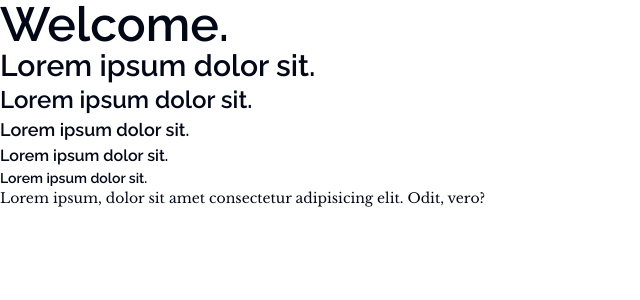
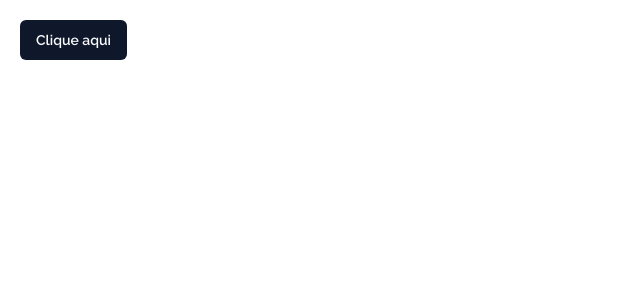
Before and after one commit to Elise-16-medeiros/Website-Ecommerce, a Next.js app in the folder my-app/: page / in a window 1280 px wide. Shown: the top 300 px of the page, without its empty margins (0-640 px from the left). Built offline with nearby package versions, Linux system fonts and the light colour scheme.

Commit message:
feat: installation clerk authentication

```diff
--- /dev/null
+++ b/my-app/app/(auth)/(routes)/sign-in/[[...sign-in]]/page.tsx
@@ -0,0 +1,5 @@
+import { SignIn } from "@clerk/nextjs";
+
+export default function Page() {
+  return <SignIn />;
+}
--- /dev/null
+++ b/my-app/app/(auth)/(routes)/sign-up/[[...sign-up]]/page.tsx
@@ -0,0 +1,5 @@
+import { SignUp } from "@clerk/nextjs";
+
+export default function Page() {
+  return <SignUp />;
+}
--- /dev/null
+++ b/my-app/app/(auth)/layout.tsx
@@ -0,0 +1,11 @@
+export default function AuthLayout({
+  children,
+}: {
+  children: React.ReactNode;
+}) {
+  return (
+    <div className="flex items-center justify-center h-full w-full">
+      {children}
+    </div>
+  );
+}
--- /dev/null
+++ b/my-app/app/(root)/page.tsx
@@ -0,0 +1,11 @@
+import { Button } from "@/components/ui/button";
+
+export default function Home() {
+  return (
+    <main>
+      <div className="p-5">
+        <Button>Clique aqui</Button>
+      </div>
+    </main>
+  );
+}
--- a/my-app/app/globals.css
+++ b/my-app/app/globals.css
@@ -71,10 +71,10 @@
     @apply border-border;
   }
   html {
-		font-family: var(--font-libreBaskerville-body);
+    font-family: var(--font-libreBaskerville-body) @apply h-full;
   }
   body {
-		@apply bg-background text-foreground text-sm;
+    @apply bg-background text-foreground text-sm h-full;
   }
   h1,
   h2,
@@ -102,4 +102,8 @@
   h6 {
     @apply text-sm;
   }
+
+  button {
+    font-family: var(--font-raleway-title);
   }
+}
--- a/my-app/app/layout.tsx
+++ b/my-app/app/layout.tsx
@@ -1,5 +1,6 @@
 import type { Metadata } from "next";
 import { Raleway, Libre_Baskerville } from "next/font/google";
+import { ClerkProvider } from "@clerk/nextjs";
 import "./globals.css";
 
 const ralaway = Raleway({
@@ -27,12 +28,14 @@ export default function RootLayout({
   children: React.ReactNode;
 }>) {
   return (
+    <ClerkProvider>
       <html
         lang="pt-br"
         className={`${ralaway.variable} ${libre_baskerville.variable}`}
       >
         <body>{children}</body>
       </html>
+    </ClerkProvider>
   );
 }
 
--- a/my-app/app/page.tsx
+++ /dev/null
@@ -1,17 +0,0 @@
-import Image from "next/image";
-
-export default function Home() {
-	return (
-		<main>
-			<h1>Welcome.</h1>
-			<h2>Lorem ipsum dolor sit.</h2>
-			<h3>Lorem ipsum dolor sit.</h3>
-			<h4>Lorem ipsum dolor sit.</h4>
-			<h5>Lorem ipsum dolor sit.</h5>
-			<h6>Lorem ipsum dolor sit.</h6>
-			<p>
-				Lorem ipsum, dolor sit amet consectetur adipisicing elit. Odit, vero?
-			</p>
-		</main>
-	);
-}
--- /dev/null
+++ b/my-app/components/ui/button.tsx
@@ -0,0 +1,56 @@
+import * as React from "react";
+import { Slot } from "@radix-ui/react-slot";
+import { cva, type VariantProps } from "class-variance-authority";
+
+import { cn } from "@/lib/utils";
+
+const buttonVariants = cva(
+  "inline-flex items-center justify-center whitespace-nowrap rounded-md text-sm font-medium ring-offset-background transition-colors focus-visible:outline-none focus-visible:ring-2 focus-visible:ring-ring focus-visible:ring-offset-2 disabled:pointer-events-none disabled:opacity-50",
+  {
+    variants: {
+      variant: {
+        default: "bg-primary text-primary-foreground hover:bg-primary/90",
+        destructive:
+          "bg-destructive text-destructive-foreground hover:bg-destructive/90",
+        outline:
+          "border border-input bg-background hover:bg-accent hover:text-accent-foreground",
+        secondary:
+          "bg-secondary text-secondary-foreground hover:bg-secondary/80",
+        ghost: "hover:bg-accent hover:text-accent-foreground",
+        link: "text-primary underline-offset-4 hover:underline",
+      },
+      size: {
+        default: "h-10 px-4 py-2",
+        sm: "h-9 rounded-md px-3",
+        lg: "h-11 rounded-md px-8",
+        icon: "h-10 w-10",
+      },
+    },
+    defaultVariants: {
+      variant: "default",
+      size: "default",
+    },
+  },
+);
+
+export interface ButtonProps
+  extends React.ButtonHTMLAttributes<HTMLButtonElement>,
+    VariantProps<typeof buttonVariants> {
+  asChild?: boolean;
+}
+
+const Button = React.forwardRef<HTMLButtonElement, ButtonProps>(
+  ({ className, variant, size, asChild = false, ...props }, ref) => {
+    const Comp = asChild ? Slot : "button";
+    return (
+      <Comp
+        className={cn(buttonVariants({ variant, size, className }))}
+        ref={ref}
+        {...props}
+      />
+    );
+  },
+);
+Button.displayName = "Button";
+
+export { Button, buttonVariants };
--- a/my-app/package.json
+++ b/my-app/package.json
@@ -9,6 +9,8 @@
     "lint": "next lint"
   },
   "dependencies": {
+    "@clerk/nextjs": "^4.29.9",
+    "@radix-ui/react-slot": "^1.0.2",
     "class-variance-authority": "^0.7.0",
     "clsx": "^2.1.0",
     "lucide-react": "^0.359.0",
@@ -26,6 +28,8 @@
     "eslint": "^8",
     "eslint-config-next": "14.1.3",
     "postcss": "^8",
+    "prettier": "^3.2.5",
+    "prettier-plugin-tailwindcss": "^0.5.12",
     "tailwindcss": "^3.3.0",
     "typescript": "^5"
   }
--- /dev/null
+++ b/my-app/prettier.config.js
@@ -0,0 +1,3 @@
+module.exports = {
+  plugins: ["prettier-plugin-tailwindcss"],
+};
```
Also changed, not shown: my-app/middleware.ts (added, +23 -0 lines), 2 other files (tests, documents, lock files or other folders). Lines whose indentation alone changed are shown as unchanged.
